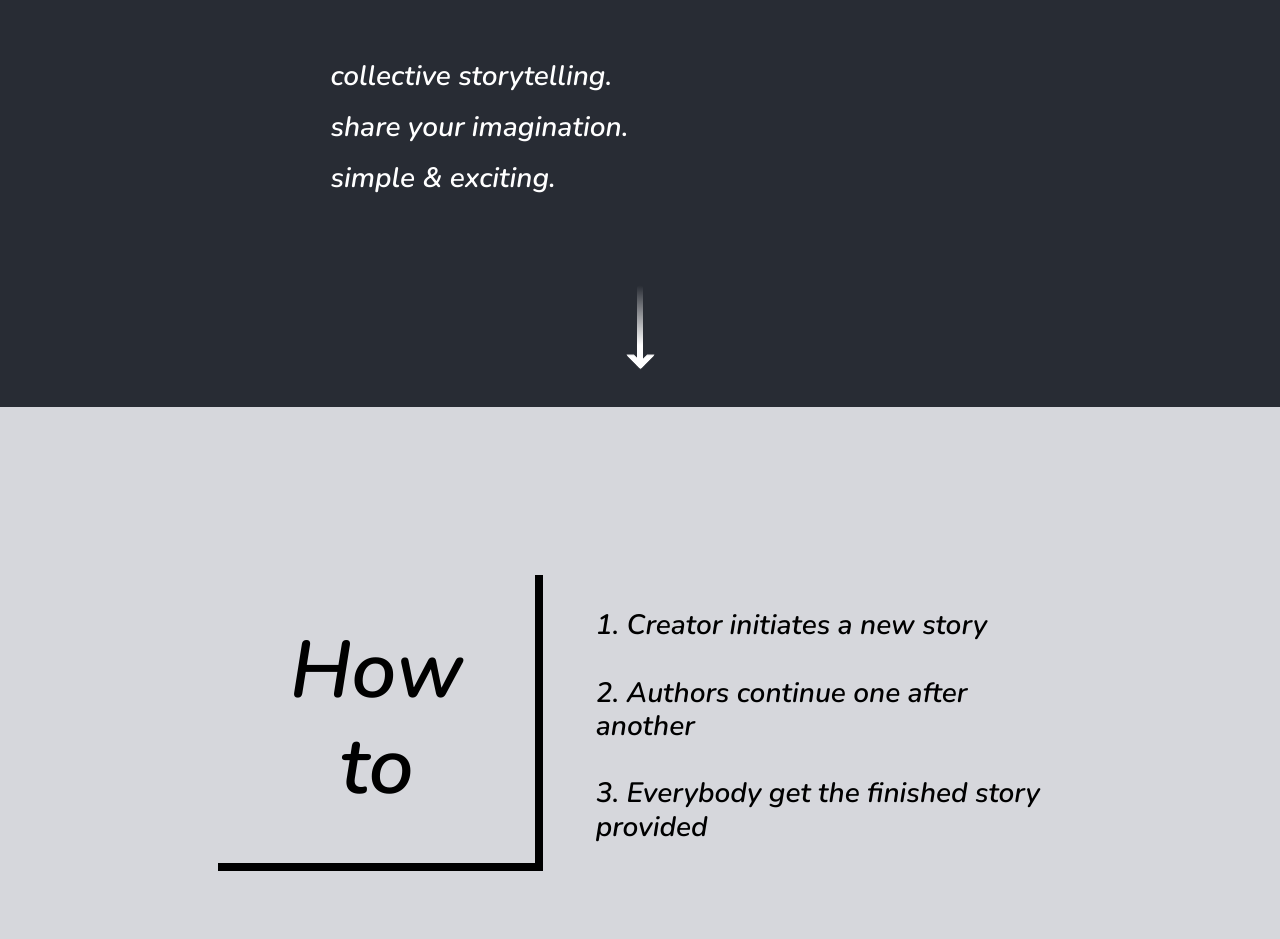
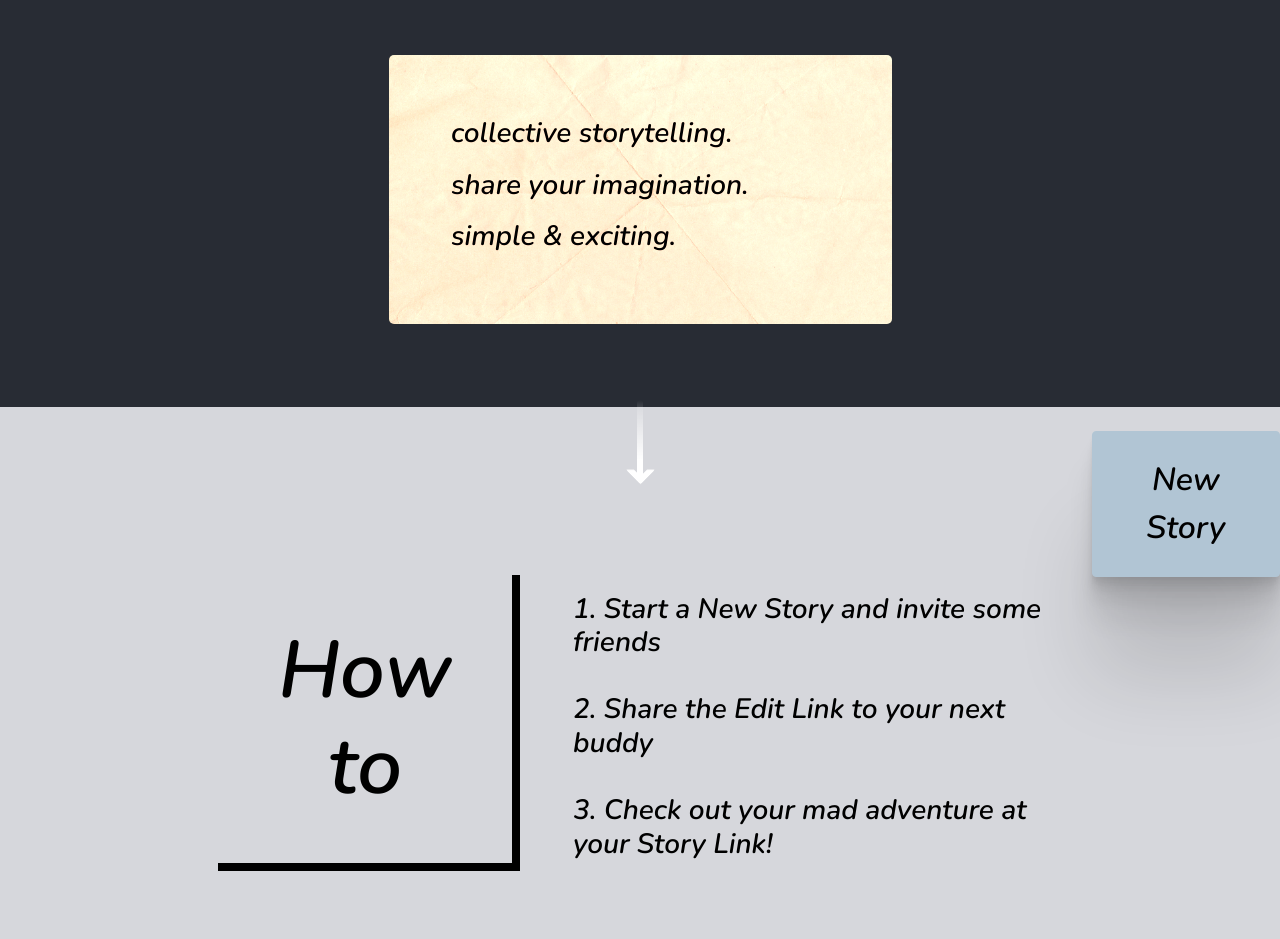
Before and after one commit to CivanErbay/tellzy, a React (Create React App) app: page / in a window 1280 px wide. Shown: the part 393-1332 px from the top of the page. Built offline with nearby package versions, Linux system fonts and the light colour scheme; no server answers.

Commit message:
landing backgorund

```diff
--- a/src/App.css
+++ b/src/App.css
@@ -1,3 +1,9 @@
+:root {
+  --box-shadow: 0 2.8px 2.2px rgba(0, 0, 0, 0.034), 0 6.7px 5.3px rgba(0, 0, 0, 0.048),
+    0 12.5px 10px rgba(0, 0, 0, 0.06), 0 22.3px 17.9px rgba(0, 0, 0, 0.072),
+    0 41.8px 33.4px rgba(0, 0, 0, 0.086), 0 100px 80px rgba(0, 0, 0, 0.12);
+}
+
 .App {
   background-color: #282c34;
   min-height: 100vh;
@@ -21,6 +27,12 @@
   height: 100%;
 }
 
+.box {
+  box-shadow: 0 2.8px 2.2px rgba(0, 0, 0, 0.034), 0 6.7px 5.3px rgba(0, 0, 0, 0.048),
+    0 12.5px 10px rgba(0, 0, 0, 0.06), 0 22.3px 17.9px rgba(0, 0, 0, 0.072),
+    0 41.8px 33.4px rgba(0, 0, 0, 0.086), 0 100px 80px rgba(0, 0, 0, 0.12);
+}
+
 textarea {
   resize: none !important;
   overflow: hidden;
@@ -30,6 +42,10 @@ textarea {
   font-size: 3rem !important;
   font-family: "Permanent Marker", cursive;
   margin: 0rem;
+}
+
+.btn {
+  box-shadow: var(--box-shadow);
 }
 
 .new-story-btn {
@@ -153,7 +169,7 @@ textarea {
   background-repeat: no-repeat;
   background-size: cover;
   color: black;
-    filter: brightness(1.5);
+  filter: brightness(1.3);
   margin: 0 10% 0 10%;
   border-radius: 5px;
   padding: 3em;
--- a/src/Components/Landing.jsx
+++ b/src/Components/Landing.jsx
@@ -17,9 +17,7 @@ export default class Landing extends Component {
             <Col></Col>
             <Col className="text-center d-flex align-items-center justify-content-center">
               <Link to="/story">
-                                <Button className="new-story-btn">
-                                    New Story
-                                </Button>
+                <Button className="new-story-btn">New Story</Button>
               </Link>
             </Col>
           </Row>
@@ -27,11 +25,14 @@ export default class Landing extends Component {
             <Col></Col>
             <Col>
               <h1 className="h1 my-4">Tellzy</h1>
+
+              <p className="result-true-text">
                 <div className="wrap">
                   <h3 className="h3">collective storytelling.</h3>
                   <h3>share your imagination.</h3>
                   <h3>simple & exciting.</h3>
                 </div>
+              </p>
             </Col>
             <Col></Col>
           </Row>
@@ -42,34 +43,25 @@ export default class Landing extends Component {
         </div>
         <div className="vh-100 w-100 div-landing-part2">
           <Row className="row-landing-part2">
-                        <Col
-                            className="d-flex flex-column justify-content-end"
-                            sm={2}
-                        ></Col>
-                        <Col
-                            sm={8}
-                            className="text-center d-flex align-items-center justify-content-center"
-                        >
+            <Col className="d-flex flex-column justify-content-end" sm={2}></Col>
+            <Col sm={8} className="text-center d-flex align-items-center justify-content-center">
               <h1 className="h1-landing-part2 mr-5">
                 <b>How to</b>
               </h1>
               <div className="wrap text-left">
-                                <h3 className="mt-4 mb-4">
-                                    1. Creator initiates a new story
-                                </h3>
-                                <h3>2. Authors continue one after another</h3>
-                                <h3 className="mt-4 mb-4">
-                                    3. Everybody get the finished story provided
-                                </h3>
+                <h3 className="mt-4 mb-4">1. Start a New Story and invite some friends</h3>
+                <h3>2. Share the Edit Link to your next buddy</h3>
+                <h3 className="mt-4 mb-4">3. Check out your mad adventure at your Story Link!</h3>
               </div>
             </Col>
-                        <Col sm={2}></Col>
+            <Col sm={2}>
+              <Link to="/story">
+                <Button className="new-story-btn">New Story</Button>
+              </Link>
+            </Col>
           </Row>
 
-                    <Button
-                        className="btn-up"
-                        onClick={() => scroll.scrollToTop()}
-                    >
+          <Button className="btn-up" onClick={() => scroll.scrollToTop()}>
             <b>Up</b>
           </Button>
         </div>
```
Also changed, not shown: 1 other file (tests, documents, lock files or other folders). Lines whose indentation alone changed are shown as unchanged.
